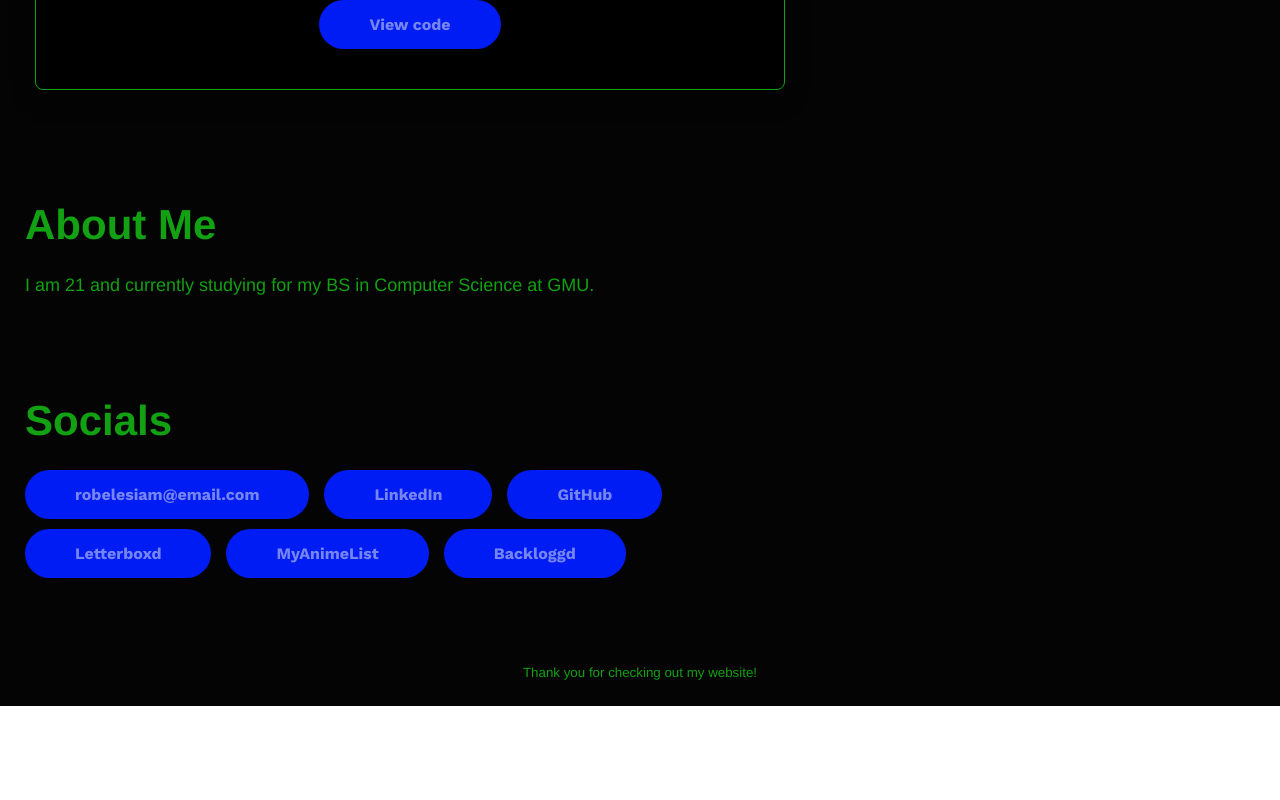
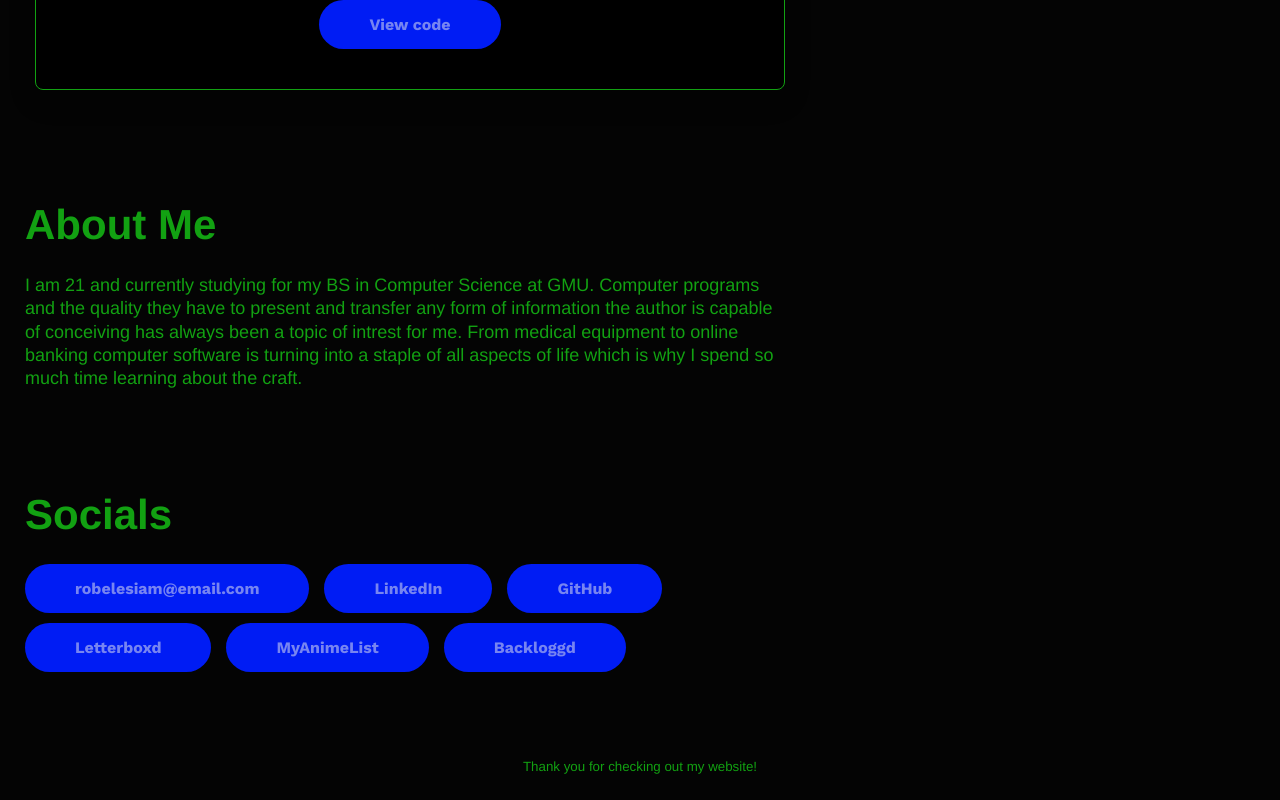
Before and after one commit to robelsiam/personalwebsite, a React (Create React App) app: page / in a window 1280 px wide. Shown: the part 2125-2925 px from the top of the page. Before the commit the page ends 2831 px from the top, so only its background shows below. Built offline with nearby package versions, Linux system fonts and the light colour scheme.

Commit message:
Update About.js

```diff
--- a/src/components/About.js
+++ b/src/components/About.js
@@ -5,7 +5,11 @@ const About = () => {
         <section className='about'>
             <h2>About Me</h2>
             <p>
-                I am 21 and currently studying for my BS in Computer Science at GMU.
+            I am 21 and currently studying for my BS in Computer Science at GMU. Computer programs and the quality they have to
+            present and transfer any form of information the author is capable of conceiving has always been a topic of intrest
+            for me. From medical equipment to online banking computer software is turning into a staple of all aspects of life
+            which is why I spend so much time learning about the craft.
+
             </p>
         </section>
     );
```
